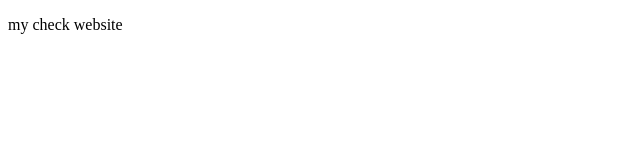
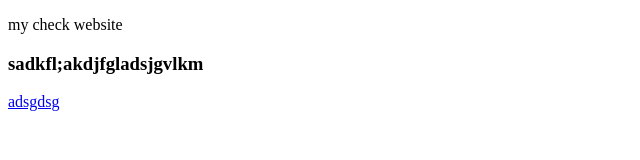
Before and after one commit to 00Mafi/My-first-website, a plain HTML site: page index.html in a window 1280 px wide. Shown: the whole page, without its empty margins (0-640 px from the left). Drawn offline with Linux system fonts and the light colour scheme.

Commit message:
check ckc

```diff
--- a/index.html
+++ b/index.html
@@ -7,5 +7,7 @@
 </head>
 <body>
     <p>my check website</p>
+
+    <h3> sadkfl;akdjfgladsjgvlkm </h3><a href="dkns">adsgdsg</a>
 </body>
 </html>
```
